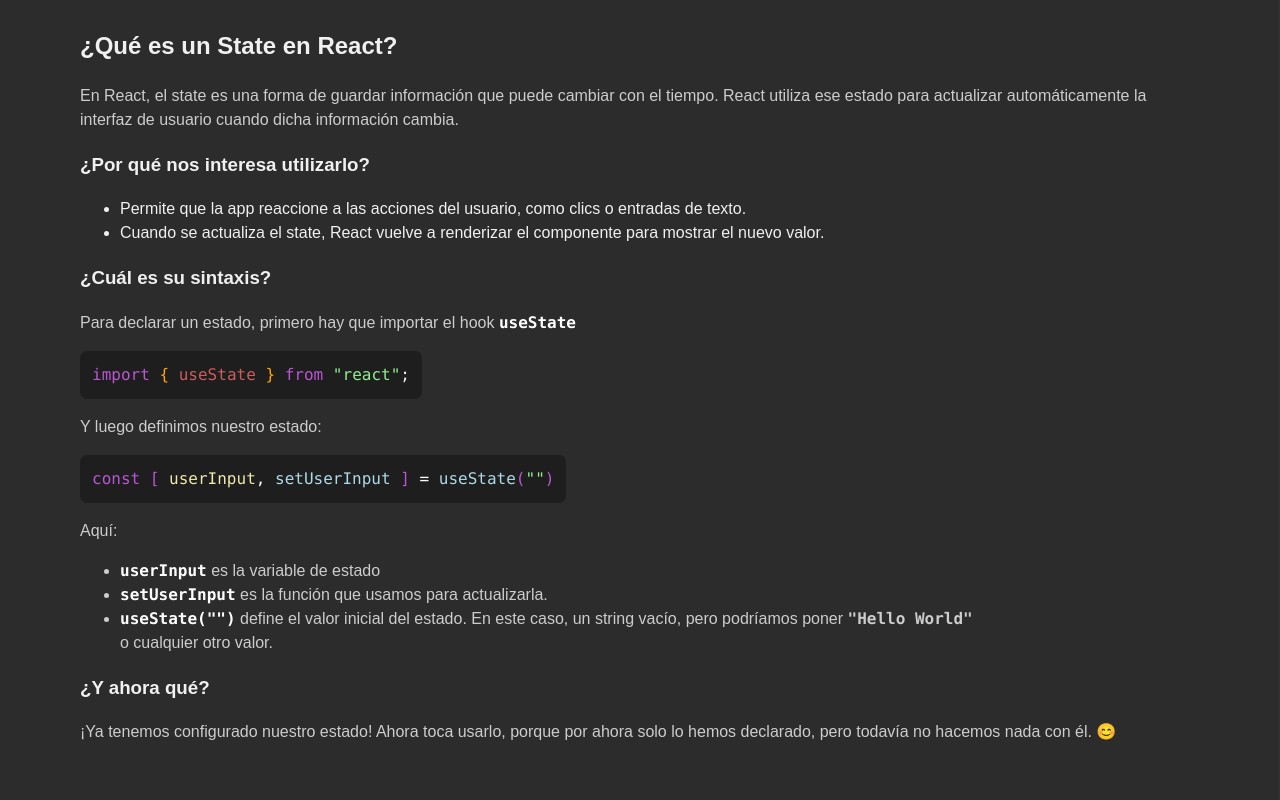
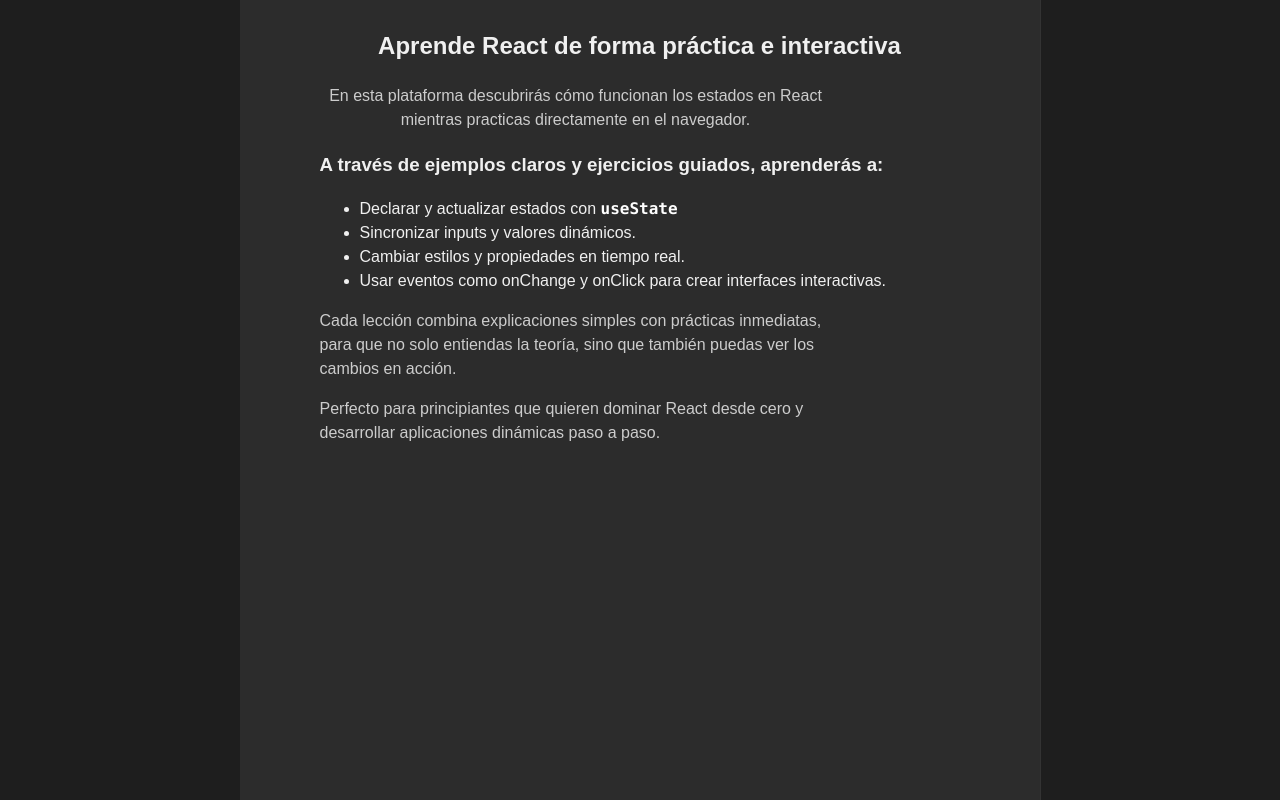
Before and after one commit to Roberttovarv/UseState, a React (Vite) app: page / in a window 1280 px wide. Built offline with nearby package versions, Linux system fonts and the light colour scheme.

Commit message:
Added Landing page

```diff
--- /dev/null
+++ b/src/levels/Landing Page/LandinPage.tsx
@@ -0,0 +1,48 @@
+import { textStyle, leftPanelStyle, containerStyle } from "../../styles/styles";
+
+import { ConsolasBold } from "../../components/ConsolasBold";
+
+export const LandingPage = () => (
+  <div style={containerStyle}>
+    <div
+      style={{ ...leftPanelStyle, display: "flex", justifyContent: "center" }}
+    >
+      <div style={{ width: "65rem" }}>
+        <h2 style={{ textAlign: "center" }}>
+          Aprende React de forma práctica e interactiva
+        </h2>
+        <div>
+          <p style={{ ...textStyle, textAlign: "center" }}>
+            En esta plataforma descubrirás cómo funcionan los estados en React
+            mientras practicas directamente en el navegador.
+          </p>
+          <h3>
+            A través de ejemplos claros y ejercicios guiados, aprenderás a:
+          </h3>
+          <ul>
+            <li>
+              Declarar y actualizar estados con{" "}
+              <ConsolasBold>useState</ConsolasBold>
+            </li>
+            <li>Sincronizar inputs y valores dinámicos.</li>
+            <li>Cambiar estilos y propiedades en tiempo real.</li>
+            <li>
+              Usar eventos como onChange y onClick para crear interfaces
+              interactivas.
+            </li>
+          </ul>
+
+          <p style={textStyle}>
+            Cada lección combina explicaciones simples con prácticas inmediatas,
+            para que no solo entiendas la teoría, sino que también puedas ver
+            los cambios en acción.
+          </p>
+          <p style={textStyle}>
+            Perfecto para principiantes que quieren dominar React desde cero y
+            desarrollar aplicaciones dinámicas paso a paso.
+          </p>
+        </div>
+      </div>
+    </div>
+  </div>
+);
--- a/src/levels/Level 0/StartScreen.tsx
+++ b/src/levels/Level 0/StartScreen.tsx
@@ -5,8 +5,8 @@
 
 export const StartScreen = () => (
   <div style={containerStyle}>
-    <div style={{ ...leftPanelStyle, width: "100%" }}>
-      <div>
+    <div style={{...leftPanelStyle, display:"flex", justifyContent: "center"}}>
+      <div style={{width:"65rem"}}>
         <h2>¿Qué es un State en React?</h2>
         <span style={textStyle}>
           En React, el state es una forma de guardar información que puede
--- a/src/router/Routes.tsx
+++ b/src/router/Routes.tsx
@@ -5,10 +5,12 @@
 import { LevelThree } from "../levels/Level 3/LevelThree";
 import { LevelFour } from "../levels/Level 4/LevelFour";
 import { LevelFive } from "../levels/Level 5/LevelFive";
+import { LandingPage } from "../levels/Landing Page/LandinPage";
 
 export const router = createBrowserRouter(createRoutesFromElements(
     <>
-        <Route path="/" element={<StartScreen />} />
+        <Route path="/" element={<LandingPage />} />
+        <Route path="/level/0" element={<StartScreen />} />
         <Route path="level/1" element={<LevelOne />}/>
         <Route path="level/2" element={<LevelTwo />}/>
         <Route path="level/3" element={<LevelThree />}/>
```
